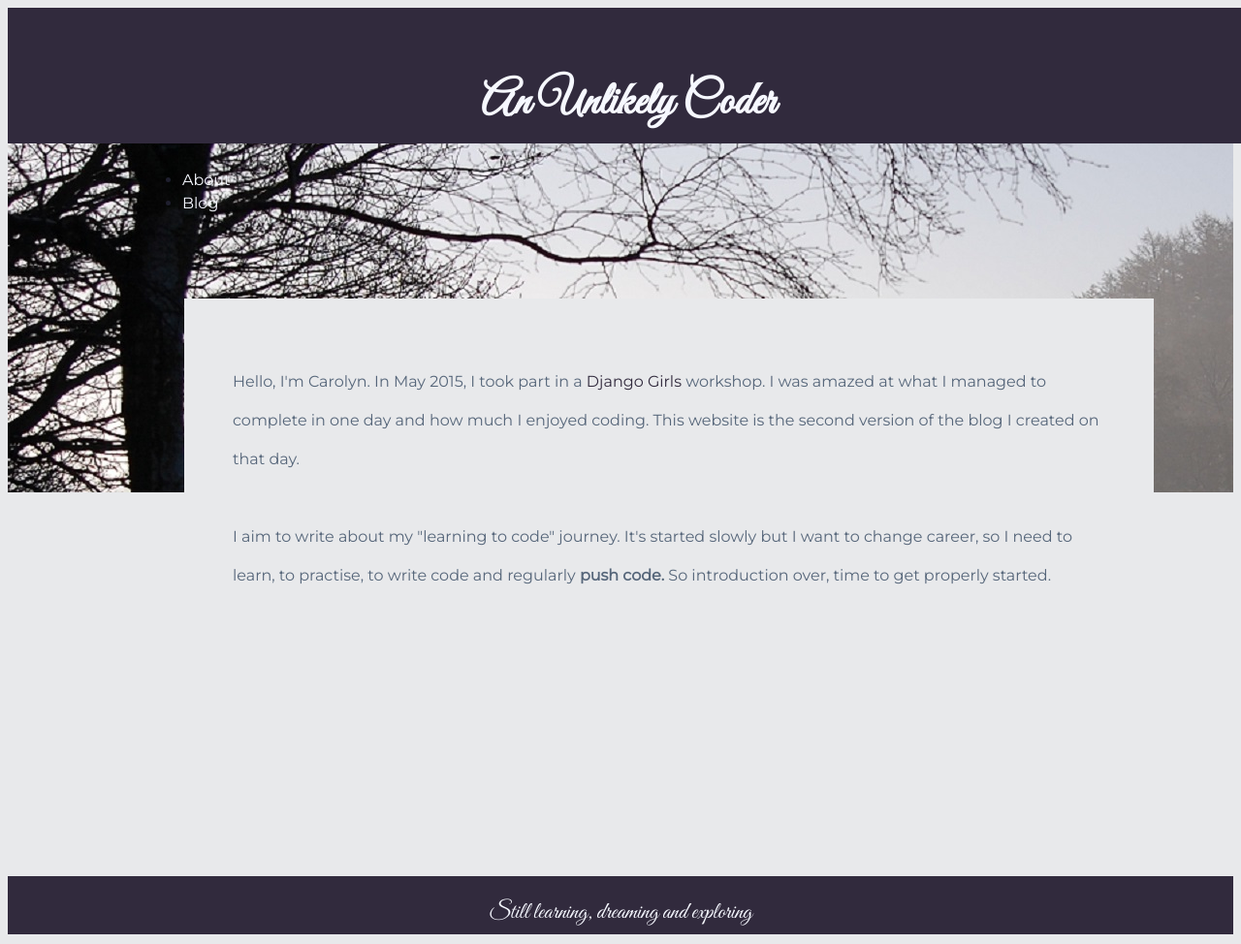
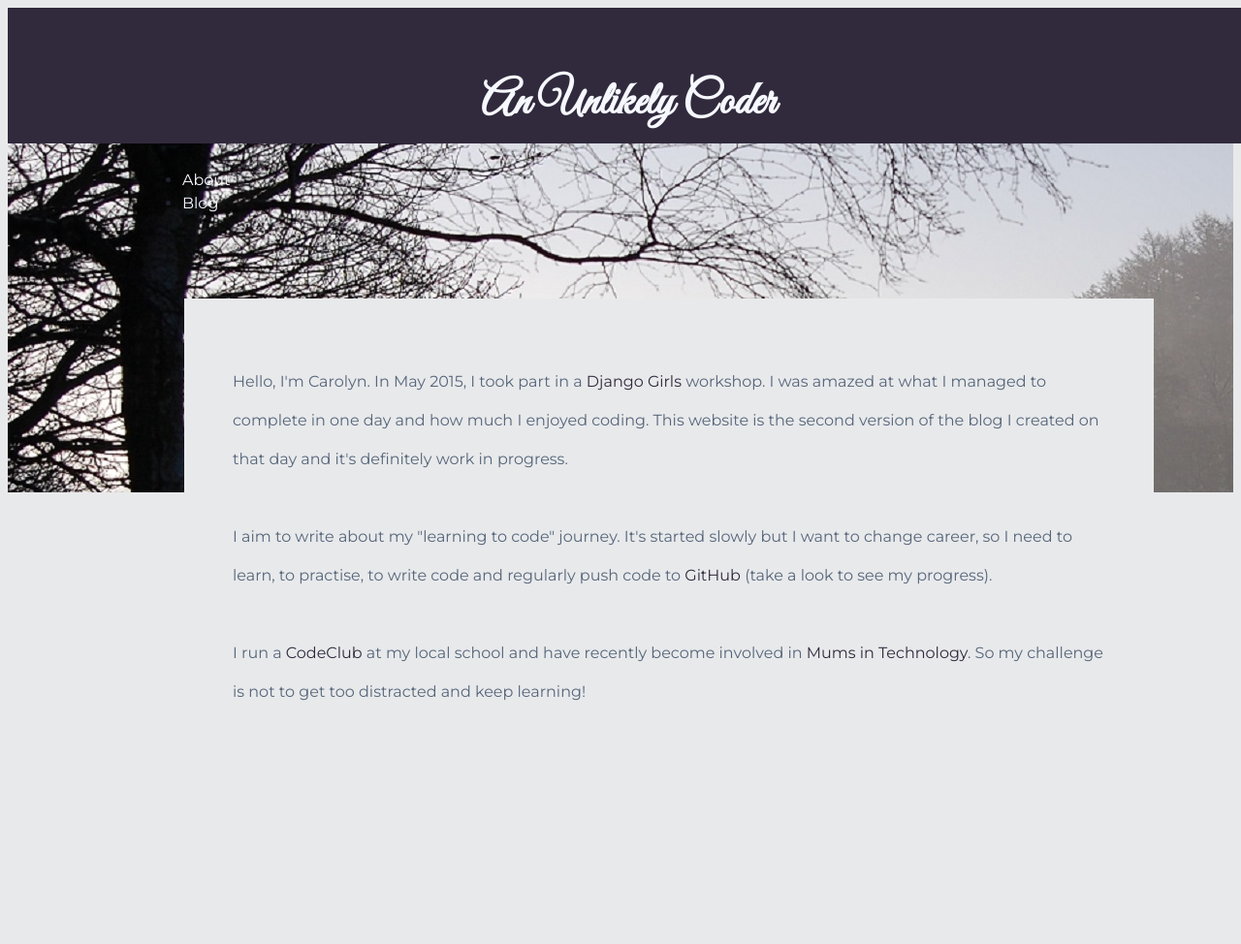
Before and after one commit to carolyny/my-second-blog, a Django app: page / in a window 1280 px wide. Shown: the top 974 px of the page at 97% size. Run offline with Django 3.2, Linux system fonts and the light colour scheme; some libraries are stand-ins or nearby versions.

Commit message:
updated home page

```diff
--- a/blogapp/static/css/blog.css
+++ b/blogapp/static/css/blog.css
@@ -8,7 +8,6 @@ body {
   color:#1f1f2e;
   background-color:#E8E9EB;
 }
-
 
 
 #topbar{
@@ -107,6 +106,7 @@ body {
   background-color:#312A3D;
   width:100%;
   height:60px;
+
 }
 
 #bottombar p {
--- a/blogapp/templates/blog/about.html
+++ b/blogapp/templates/blog/about.html
@@ -4,7 +4,7 @@
                     <div id="maintext" class="narrowwidth">
                   <div id ="blogtext" class="narrowwidth">
 
-                    <p>  Hello, I'm Carolyn.  In May 2015, I took part in a <a href= "https://djangogirls.org/">Django Girls</a> workshop.  I was amazed at what I managed to complete in one day and how much I enjoyed coding.   This website is the second version of the blog I created on that day.  <br> </br>I aim to write about my "learning to code" journey.  It's started slowly but I want to change career, so I need to learn, to practise, to write code and regularly <strong> push code. </strong>  So introduction over, time to get properly started.</p>
+                    <p>  Hello, I'm Carolyn.  In May 2015, I took part in a <a href= "https://djangogirls.org/">Django Girls</a> workshop.  I was amazed at what I managed to complete in one day and how much I enjoyed coding.   This website is the second version of the blog I created on that day and it's definitely work in progress.<br> </br>I aim to write about my "learning to code" journey.  It's started slowly but I want to change career, so I need to learn, to practise, to write code and regularly push code to <a href= "https://github.com/carolyny">GitHub</a> (take a look to see my progress).<br> </br> I run a <a href="https://www.codeclub.org.uk/">CodeClub</a> at my local school and have recently become involved in <a href="http://mumsintechnology.co.uk/"> Mums in Technology</a>.  So my challenge is not to get too distracted and keep learning!  </p>
 
                         </div>
                           </div>
```
